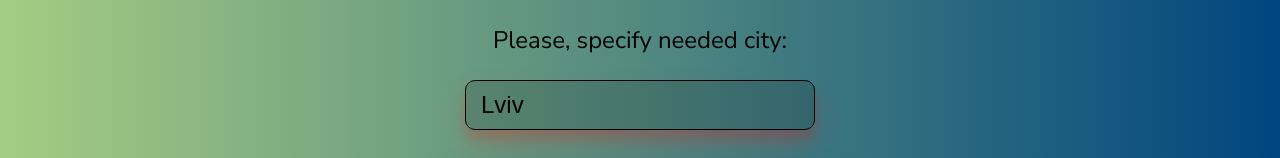
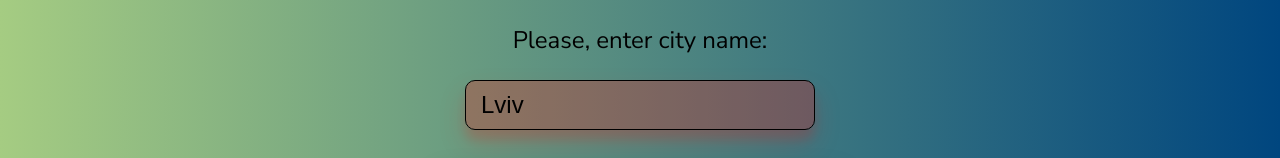
Before and after one commit to MrKirat/weather_app, a React (Create React App) app in the folder client/: page / in a window 1280 px wide. Shown: the top 158 px of the page. Built offline with nearby package versions, Linux system fonts and the light colour scheme; no server answers.

Commit message:
Update search

```diff
--- a/client/src/components/App/App.js
+++ b/client/src/components/App/App.js
@@ -65,7 +65,7 @@
       <div className="App">
 
         <div className="defaultWrapper">
-          <p className="HelpMessage">Please, specify needed city:</p>
+          <p className="HelpMessage">Please, enter city name:</p>
         </div>
 
         <Search
@@ -73,7 +73,8 @@
           name="searchCityName"
           value={this.state.searchCityName}
           validDataFlag={!this.state.wrongCityName}
-          onChange={this.handleSearchChange} />
+          onChange={this.handleSearchChange}
+          autoFocus="true" />
 
         <WeatherOverview
           cityName={this.state.cityInfo.name}
--- a/client/src/components/Search/Search.js
+++ b/client/src/components/Search/Search.js
@@ -6,11 +6,12 @@
   return (
     <div className="defaultWrapper">
       <form className="Search" onSubmit={props.onSubmit}>
-        <input className={"SearchInput " + (props.validDataFlag || "SearchInput--alert") } type="text"
+        <input className={"SearchInput " + (props.validDataFlag || "SearchInput--alert")} type="text"
           name={props.name}
           value={props.value}
           onChange={props.onChange}
-          autocomplete="off" />
+          autoComplete="off"
+          autoFocus={props.autoFocus} />
       </form>
     </div>
   );
```
